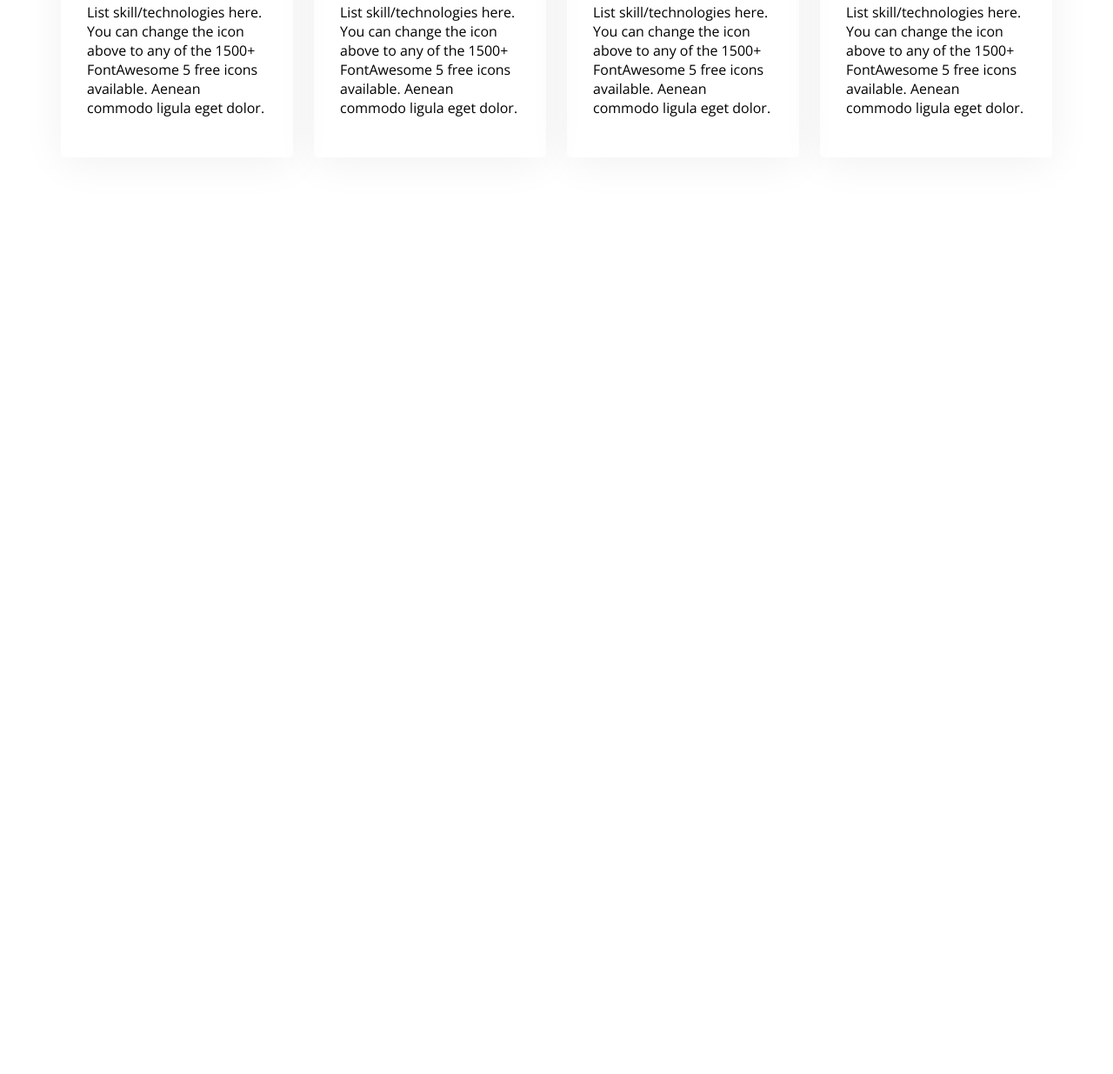
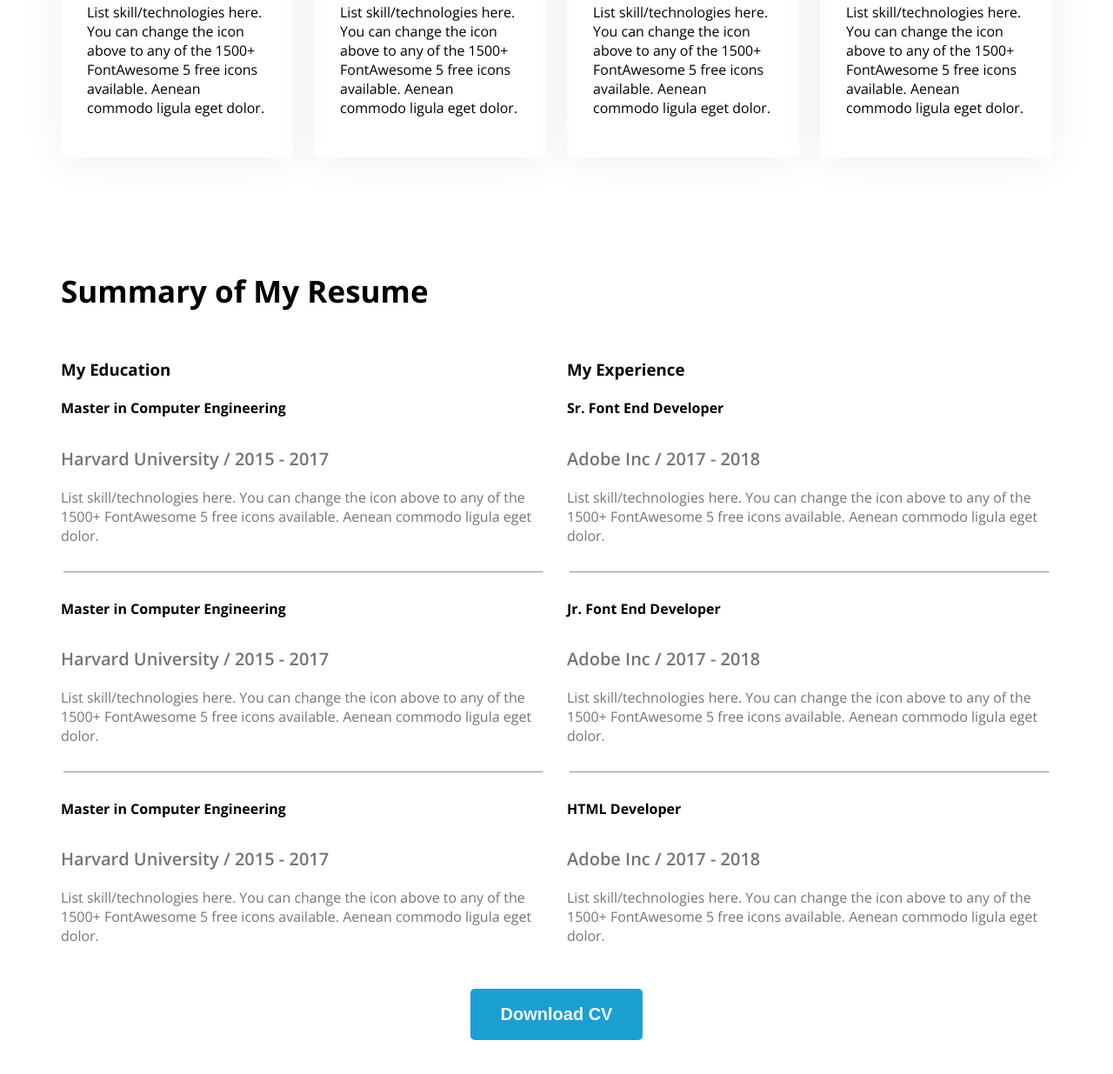
Before and after one commit to happy-jaar/my-portfolio, a plain HTML site: page index.html in a window 1280 px wide. Shown: the part 2014-3249 px from the top of the page at 87% size. Before the commit the page ends 2325 px from the top, so only its background shows below. Drawn offline with nearby package versions, Linux system fonts and the light colour scheme.

Commit message:
5-7 done

```diff
--- a/index.html
+++ b/index.html
@@ -107,6 +107,66 @@
                 </div>
             </div>
         </section>
+        <section class="resume">
+            <h3 class="section-title">Summary of My Resume</h3>
+            <resume-container>
+                <div class="resume-column">
+                    <h3 class="resume-column-title">My Education</h3>
+                    <div class="experience">
+                        <h4 class="experience-title">Master in Computer Engineering</h4>
+                        <h5 class="experience-sub-title">Harvard University / 2015 - 2017</h5>
+                        <div class="experience-description">List skill/technologies here. You can change the icon above
+                            to any of the 1500+ FontAwesome 5 free icons available. Aenean commodo ligula eget dolor.
+                        </div>
+                    </div>
+                    <hr>
+                    <div class="experience">
+                        <h4 class="experience-title">Master in Computer Engineering</h4>
+                        <h5 class="experience-sub-title">Harvard University / 2015 - 2017</h5>
+                        <div class="experience-description">List skill/technologies here. You can change the icon above
+                            to any of the 1500+ FontAwesome 5 free icons available. Aenean commodo ligula eget dolor.
+                        </div>
+                    </div>
+                    <hr>
+                    <div class="experience">
+                        <h4 class="experience-title">Master in Computer Engineering</h4>
+                        <h5 class="experience-sub-title">Harvard University / 2015 - 2017</h5>
+                        <div class="experience-description">List skill/technologies here. You can change the icon above
+                            to any of the 1500+ FontAwesome 5 free icons available. Aenean commodo ligula eget dolor.
+                        </div>
+                    </div>
+                </div>
+                <div class="resume-column">
+                    <h3 class="resume-column-title">My Experience</h3>
+                    <div class="experience">
+                        <h4 class="experience-title">Sr. Font End Developer</h4>
+                        <h5 class="experience-sub-title">Adobe Inc / 2017 - 2018</h5>
+                        <div class="experience-description">List skill/technologies here. You can change the icon above
+                            to any of the 1500+ FontAwesome 5 free icons available. Aenean commodo ligula eget dolor.
+                        </div>
+                    </div>
+                    <hr>
+                    <div class="experience">
+                        <h4 class="experience-title">Jr. Font End Developer</h4>
+                        <h5 class="experience-sub-title">Adobe Inc / 2017 - 2018</h5>
+                        <div class="experience-description">List skill/technologies here. You can change the icon above
+                            to any of the 1500+ FontAwesome 5 free icons available. Aenean commodo ligula eget dolor.
+                        </div>
+                    </div>
+                    <hr>
+                    <div class="experience">
+                        <h4 class="experience-title">HTML Developer</h4>
+                        <h5 class="experience-sub-title">Adobe Inc / 2017 - 2018</h5>
+                        <div class="experience-description">List skill/technologies here. You can change the icon above
+                            to any of the 1500+ FontAwesome 5 free icons available. Aenean commodo ligula eget dolor.
+                        </div>
+                    </div>
+                </div>
+            </resume-container>
+            <div class="text-center resume-download-cv">
+                <button class="btn-primary">Download CV</button>
+            </div>
+        </section>
     </main>
     <footer>
 
--- a/styles/portfolio.css
+++ b/styles/portfolio.css
@@ -146,3 +146,23 @@ main section{
     border-radius: 5px;
     box-shadow: 0px 6px 50px 0px rgba(0, 0, 0, 0.06);
 }
+
+/* resume section styles */
+resume-container{
+    display: flex;
+    gap: 24px;
+}
+.experience-sub-title{
+    font-size: 20px;
+    font-weight: 600;
+    margin-bottom: 20px;
+}
+.experience-description, .experience-sub-title{
+    color: #757575;
+}
+.resume hr{
+    margin: 30px 3px;
+}
+.resume-download-cv{
+    margin-top: 50px;
+}
```
